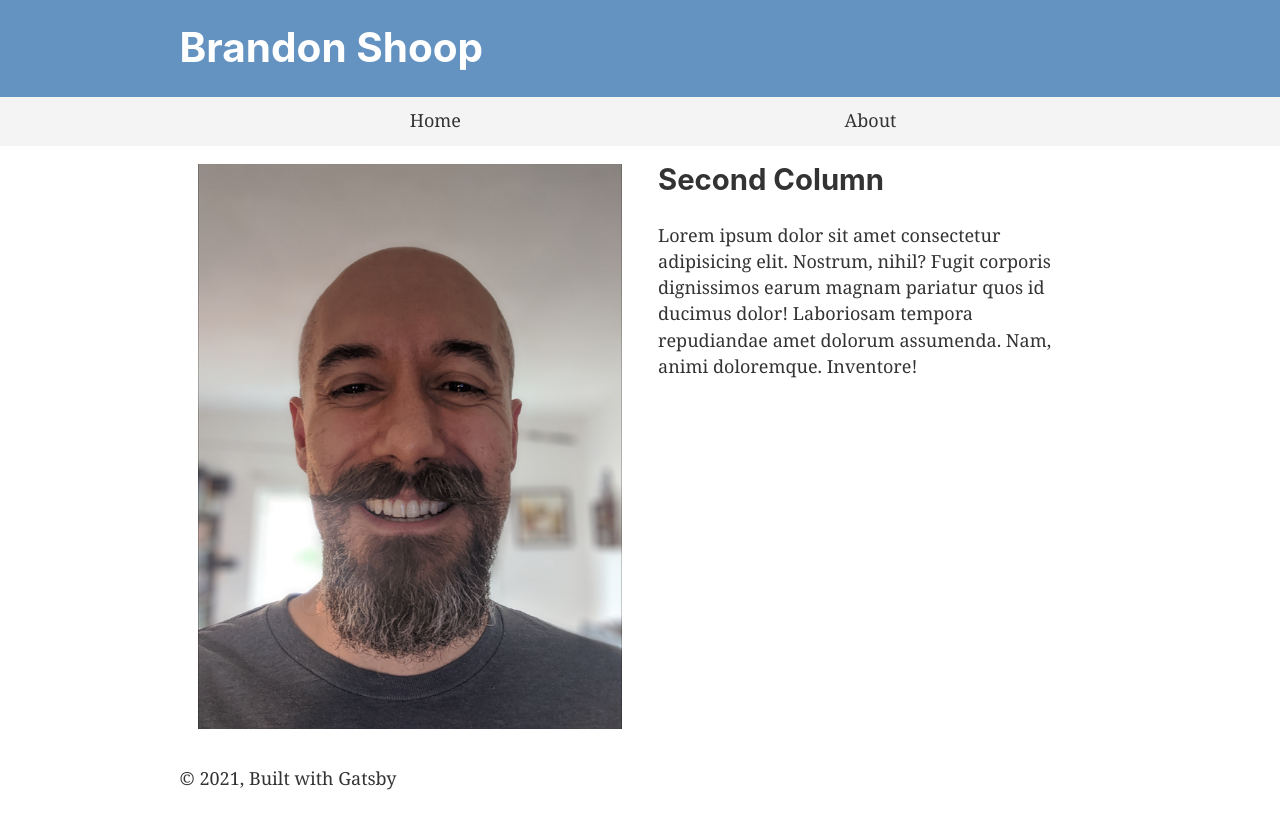
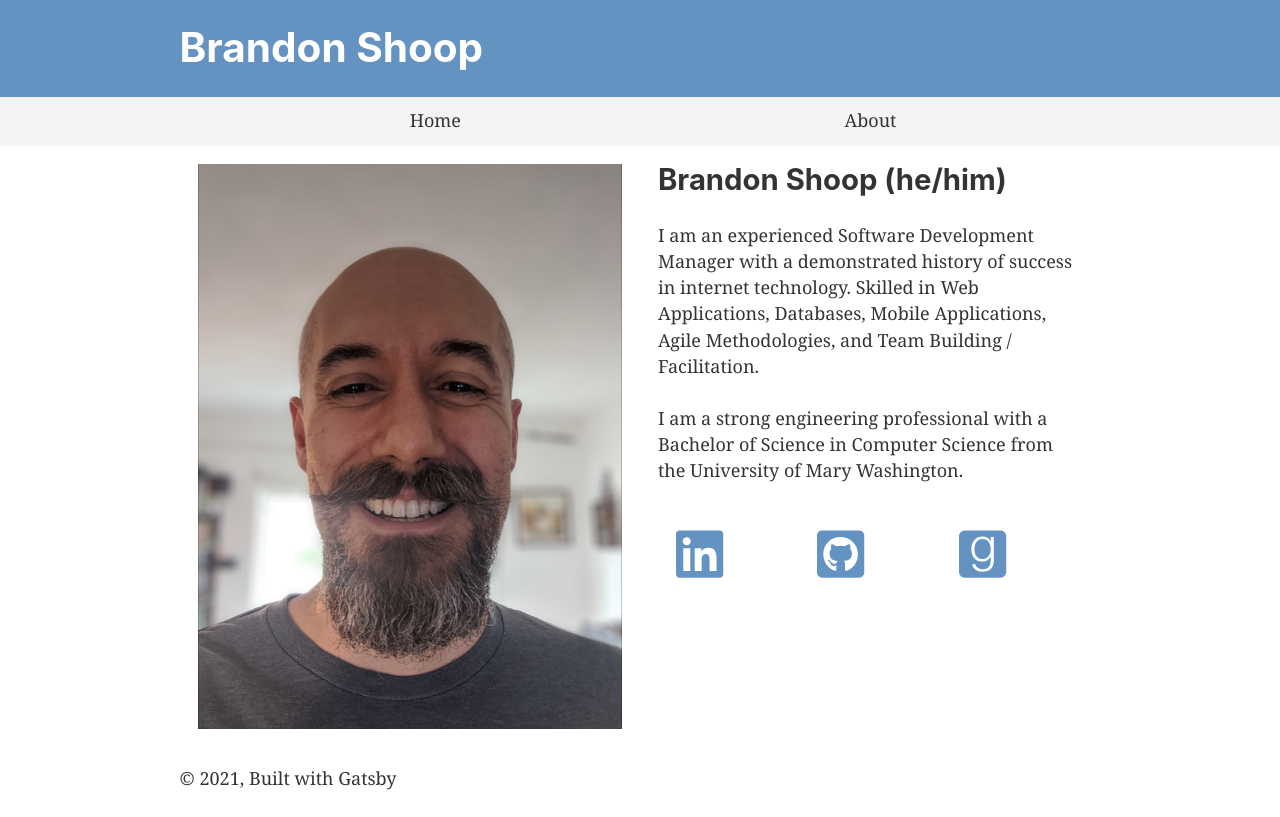
Before and after one commit to 1shooperman/1shooperman.github.io, a Gatsby site: page / in a window 1280 px wide. Built offline with nearby package versions, Linux system fonts and the light colour scheme; Gatsby itself is replaced by a stand-in of ours.

Commit message:
Added social media icon bar.

```diff
--- a/gatsby-config.js
+++ b/gatsby-config.js
@@ -41,5 +41,6 @@ module.exports = {
     // To learn more, visit: https://gatsby.dev/offline
     `gatsby-plugin-offline`,
     `gatsby-plugin-sitemap`,
+    `gatsby-plugin-fontawesome-css`,
   ],
 }
--- a/package.json
+++ b/package.json
@@ -5,9 +5,14 @@
   "version": "1.0.0",
   "author": "Brandon Shoop <>",
   "dependencies": {
+    "@fortawesome/fontawesome-svg-core": "^1.2.34",
+    "@fortawesome/free-brands-svg-icons": "^5.15.2",
+    "@fortawesome/free-solid-svg-icons": "^5.15.2",
+    "@fortawesome/react-fontawesome": "^0.1.14",
     "gatsby": "^2.26.1",
     "gatsby-image": "^2.5.0",
     "gatsby-plugin-catch-links": "^2.7.0",
+    "gatsby-plugin-fontawesome-css": "^1.0.0",
     "gatsby-plugin-manifest": "^2.6.1",
     "gatsby-plugin-offline": "^3.4.0",
     "gatsby-plugin-react-helmet": "^3.4.0",
--- /dev/null
+++ b/src/components/icon-bar.jsx
@@ -0,0 +1,28 @@
+import React from "react"
+
+import { FontAwesomeIcon } from "@fortawesome/react-fontawesome"
+import {
+  faGithubSquare,
+  faGoodreads,
+  faLinkedin
+} from "@fortawesome/free-brands-svg-icons"
+
+export default () => (
+  <div class="row">
+    <IconColumn icon={faLinkedin} link="https://www.linkedin.com/in/brandonshoop/" />
+    <IconColumn icon={faGithubSquare} link="https://github.com/1shooperman" />
+    <IconColumn icon={faGoodreads} link="https://www.goodreads.com/user/show/59372161-brandon" />
+  </div>
+)
+
+const IconColumn = ({ icon, link }) => (
+  <div class="col">
+    <a href={link} rel="nofollow,noreferrer" target="_blank" style={IconStyles}>
+      <FontAwesomeIcon icon={icon} size="3x" />
+    </a>
+  </div>
+)
+
+const IconStyles = {
+  color: "rgb(101, 147, 193)"
+}
--- a/src/pages/index.js
+++ b/src/pages/index.js
@@ -1,9 +1,9 @@
 import React from "react"
-// import { Link } from "gatsby"
 
 import Layout from "../components/layout"
 import Image from "../components/image"
 import SEO from "../components/seo"
+import IconBar from "../components/icon-bar"
 
 const IndexPage = () => (
   <Layout>
@@ -13,12 +13,19 @@ const IndexPage = () => (
         <Image />
       </div>
       <div class="col">
-        <h2>Second Column</h2>
+        <h2>Brandon Shoop (he/him)</h2>
         <p>
-          Lorem ipsum dolor sit amet consectetur adipisicing elit. Nostrum,
-          nihil? Fugit corporis dignissimos earum magnam pariatur quos id
-          ducimus dolor! Laboriosam tempora repudiandae amet dolorum assumenda.
-          Nam, animi doloremque. Inventore!
+          I am an experienced Software Development Manager with a demonstrated
+          history of success in internet technology. Skilled in Web
+          Applications, Databases, Mobile Applications, Agile Methodologies, and
+          Team Building / Facilitation.
+        </p>
+        <p>
+          I am a strong engineering professional with a Bachelor of Science in
+          Computer Science from the <a href="https://www.umw.edu/">University of Mary Washington.</a>
+        </p>
+        <p>
+          <IconBar />
         </p>
       </div>
       <div style={{ maxWidth: `300px`, marginBottom: `1.45rem` }}></div>
```
Also changed, not shown: 1 other file.
